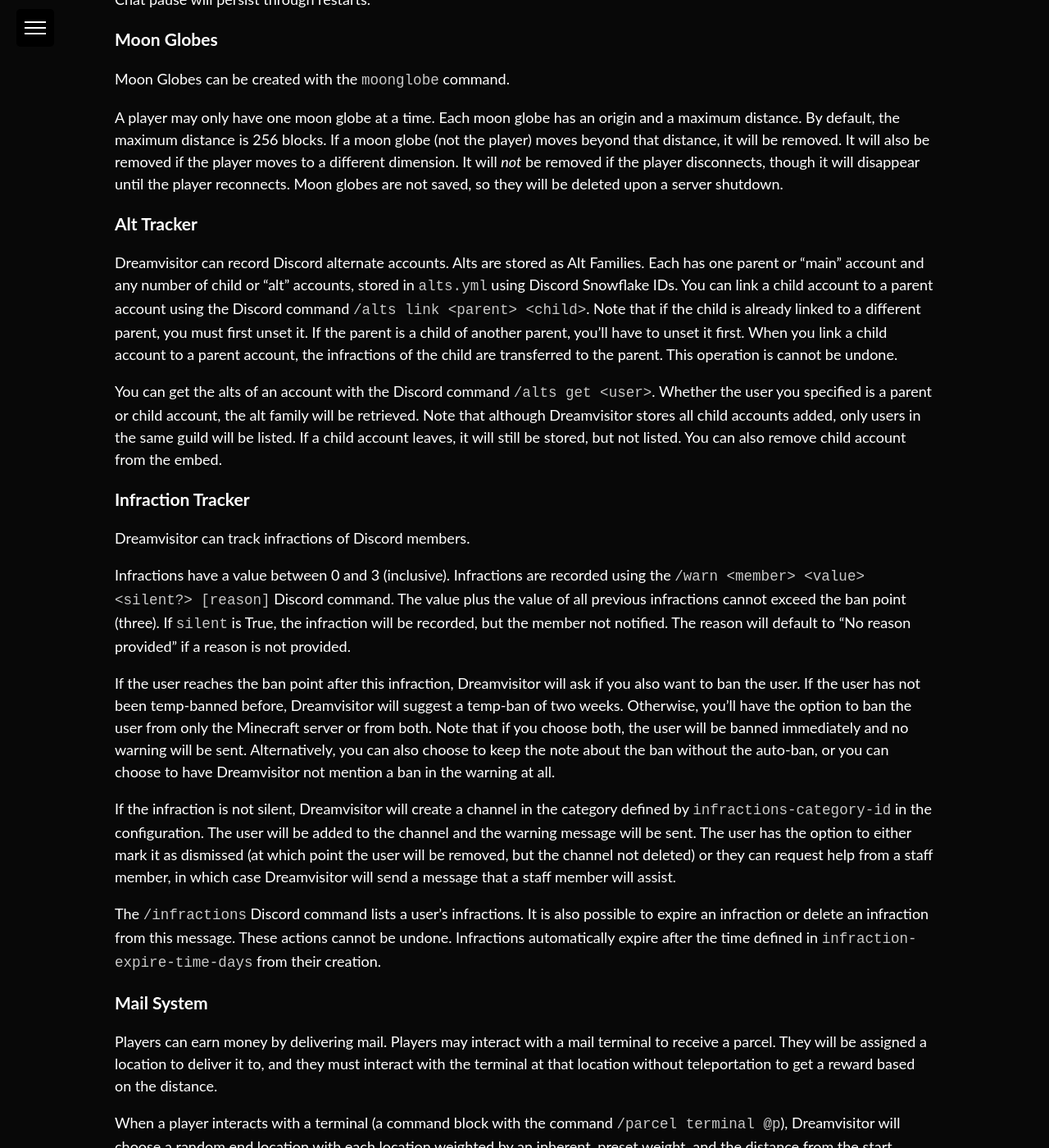
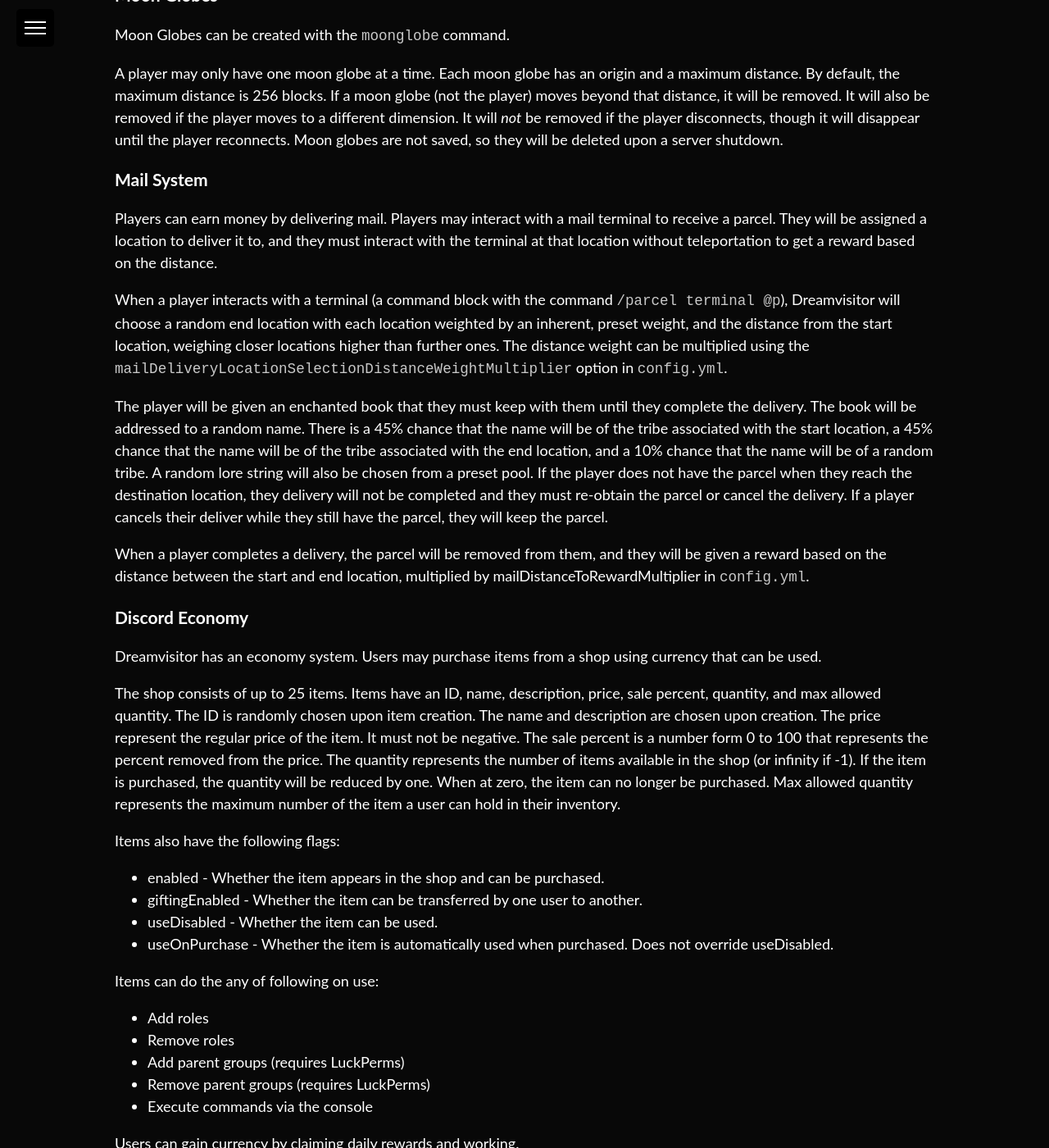
Before and after one commit to WOFTNW/Admin-Handbook, a Jekyll site: the page built from 2.md, in a window 1280 px wide and 1400 px high, scrolled down 5242 px. Shown: the whole window at 82% size. Built offline with Jekyll 4.4.1, drawn with Linux system fonts in a browser that asks for light colours; some of the changed text lies outside the part shown.

Commit message:
Moved Dreamvisitor bot functions to Discord page.

```diff
--- a/2.md
+++ b/2.md
@@ -20,8 +20,6 @@
   - [Sandbox Mode](#sandbox-mode)
   - [Pause Chat](#pause-chat)
   - [Moon Globes](#moon-globes)
-  - [Alt Tracker](#alt-tracker)
-  - [Infraction Tracker](#infraction-tracker)
   - [Mail System](#mail-system)
   - [Discord Economy](#discord-economy)
 - [EssentialsX](#essentialsx)
@@ -144,24 +142,6 @@
 Moon Globes can be created with the `moonglobe` command.
 
 A player may only have one moon globe at a time. Each moon globe has an origin and a maximum distance. By default, the maximum distance is 256 blocks. If a moon globe (not the player) moves beyond that distance, it will be removed. It will also be removed if the player moves to a different dimension. It will *not* be removed if the player disconnects, though it will disappear until the player reconnects. Moon globes are not saved, so they will be deleted upon a server shutdown.
-
-### Alt Tracker
-
-Dreamvisitor can record Discord alternate accounts. Alts are stored as Alt Families. Each has one parent or "main" account and any number of child or "alt" accounts, stored in `alts.yml` using Discord Snowflake IDs. You can link a child account to a parent account using the Discord command `/alts link <parent> <child>`. Note that if the child is already linked to a different parent, you must first unset it. If the parent is a child of another parent, you'll have to unset it first. When you link a child account to a parent account, the infractions of the child are transferred to the parent. This operation is cannot be undone.
-
-You can get the alts of an account with the Discord command `/alts get <user>`. Whether the user you specified is a parent or child account, the alt family will be retrieved. Note that although Dreamvisitor stores all child accounts added, only users in the same guild will be listed. If a child account leaves, it will still be stored, but not listed. You can also remove child account from the embed.
-
-### Infraction Tracker
-
-Dreamvisitor can track infractions of Discord members.
-
-Infractions have a value between 0 and 3 (inclusive). Infractions are recorded using the `/warn <member> <value> <silent?> [reason]` Discord command. The value plus the value of all previous infractions cannot exceed the ban point (three). If `silent` is True, the infraction will be recorded, but the member not notified. The reason will default to "No reason provided" if a reason is not provided.
-
-If the user reaches the ban point after this infraction, Dreamvisitor will ask if you also want to ban the user. If the user has not been temp-banned before, Dreamvisitor will suggest a temp-ban of two weeks. Otherwise, you'll have the option to ban the user from only the Minecraft server or from both. Note that if you choose both, the user will be banned immediately and no warning will be sent. Alternatively, you can also choose to keep the note about the ban without the auto-ban, or you can choose to have Dreamvisitor not mention a ban in the warning at all.
-
-If the infraction is not silent, Dreamvisitor will create a channel in the category defined by `infractions-category-id` in the configuration. The user will be added to the channel and the warning message will be sent. The user has the option to either mark it as dismissed (at which point the user will be removed, but the channel not deleted) or they can request help from a staff member, in which case Dreamvisitor will send a message that a staff member will assist.
-
-The `/infractions` Discord command lists a user's infractions. It is also possible to expire an infraction or delete an infraction from this message. These actions cannot be undone. Infractions automatically expire after the time defined in `infraction-expire-time-days` from their creation.
 
 ### Mail System
 
```
Also changed, not shown: 3.md (+19 -0 lines).
